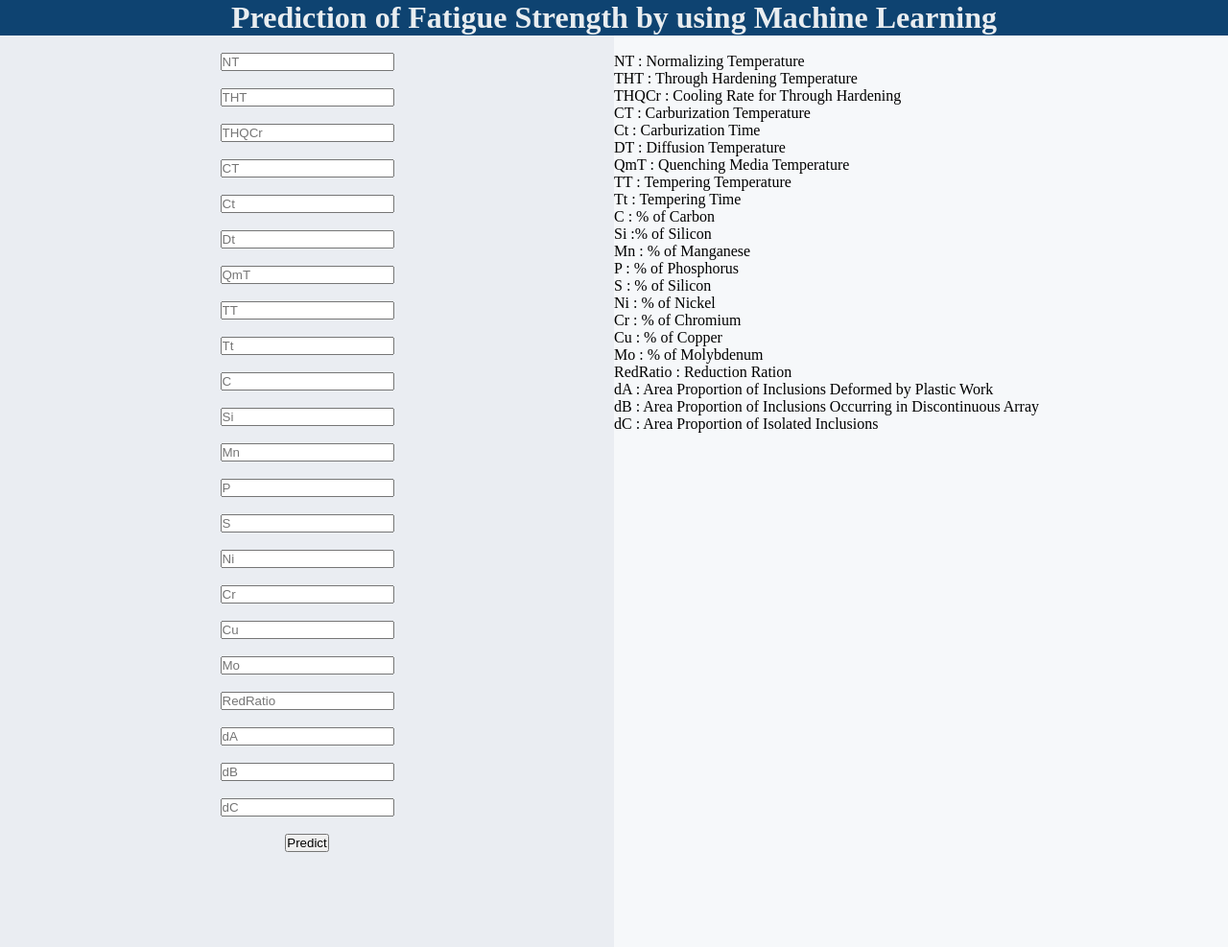
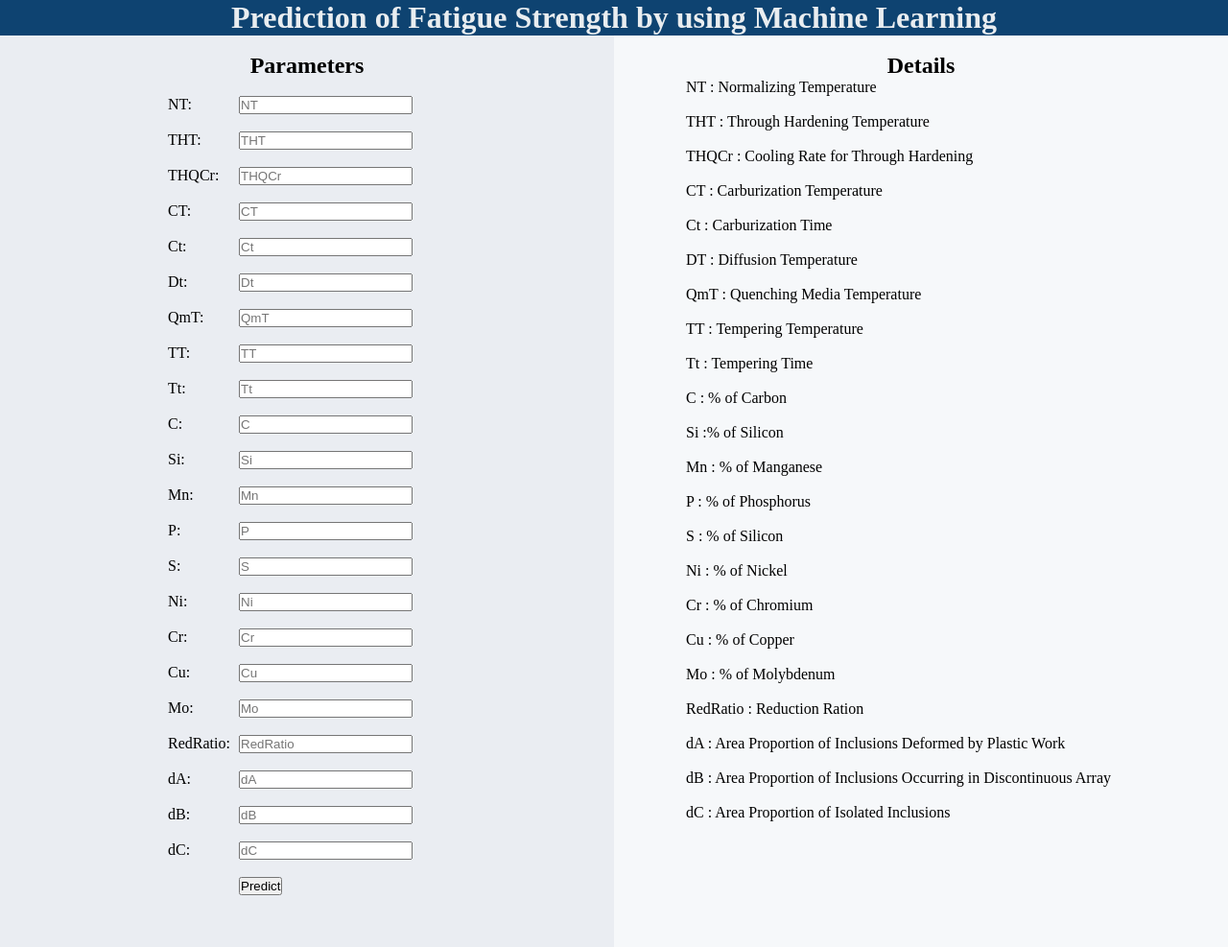
Before and after one commit to NagrajADesai/Prediction_of_fatigue_strength, a Flask app: page / in a window 1280 px wide. Shown: the whole page at 96% size. Run offline with Flask 3, Linux system fonts and the light colour scheme; parts of the project's set-up code (start-up, migrations or seed data) failed here and were passed over.

Commit message:
changed regmodel.pkl

```diff
--- a/app.py
+++ b/app.py
@@ -26,8 +26,10 @@ def predict():
     data = [float(x) for x in request.form.values()]
     data =np.array(data).reshape(1,-1)
     print(data)
+
     output = regmodel.predict(data)[0]
-    return render_template("home.html",prediction_text = "The life of given steel material is {} * 10^7 number of cycles".format(output))
+
+    return render_template("home.html",prediction_text= "The life of given steel material is {} * 10^7 number of cycles".format(output))
 
 
 if __name__ == "__main__":
--- a/templates/home.html
+++ b/templates/home.html
@@ -38,6 +38,14 @@
 	.center{
 		text-align: center;
 	}
+	label{
+		padding-left: 175px;
+		display: inline-block;
+		width:70px;
+	}
+	.leftpadding{
+		padding-left: 75px;
+	}
 </style>
 </head>
 
@@ -48,105 +56,114 @@
  <div class="login">
      <!-- Main Input For Receiving Query to our ML -->
 	 <form  action="{{ url_for('predict')}}"method="post" >
-         <div class="center">
+
+		<div class="">
 		   <br>
+		   <h2 class="center">Parameters</h2>
+		   <p class="rightpadding">
+			<br>
+		   <label>NT:</label>
 	   <input type="text" name="NT" placeholder="NT" required="required" />
 	   <br><br>
+	   <label>THT:</label>
 	   <input type="text" name="THT" placeholder="THT" required="required" />
-		<br><br>
+	   <br><br><label>THQCr:</label>
 	   <input type="text" name="THQCr" placeholder="THQCr" required="required" />
-		<br><br>
+	   <br><br><label>CT:</label>
 	   <input type="text" name="CT" placeholder="CT" required="required" />
-		<br><br>
+	   <br><br><label>Ct:</label>
 	   <input type="text" name="Ct" placeholder="Ct" required="required" />
-		<br><br>
+	   <br><br><label>Dt:</label>
 	   <input type="text" name="Dt" placeholder="Dt" required="required" />
-		<br><br>
+	   <br><br><label>QmT:</label>
 	   <input type="text" name="QmT" placeholder="QmT" required="required" />
-	    <br><br>
+	   <br><br><label>TT:</label>
 	   <input type="text" name="TT" placeholder="TT" required="required" />
-	    <br><br>
+	   <br><br><label>Tt:</label>
 	   <input type="text" name="Tt" placeholder="Tt" required="required" />
-		<br><br>
+	   <br><br><label>C:</label>
 	   <input type="text" name="C" placeholder="C" required="required" />
-	    <br><br>
+	   <br><br><label>Si:</label>
 	   <input type="text" name="Si" placeholder="Si" required="required" />
-		<br><br>
+	   <br><br><label>Mn:</label>
 	   <input type="text" name="Mn" placeholder="Mn" required="required" />
-		<br><br>
+	   <br><br><label>P:</label>
 	   <input type="text" name="P" placeholder="P" required="required" />
-	    <br><br>
+	   <br><br><label>S:</label>
 	   <input type="text" name="S" placeholder="S" required="required" />
-	    <br><br>
+	   <br><br><label>Ni:</label>
 	   <input type="text" name="Ni" placeholder="Ni" required="required" />
-	    <br><br>
+	   <br><br><label>Cr:</label>
 	   <input type="text" name="Cr" placeholder="Cr" required="required" />
-		<br><br>
+	   <br><br><label>Cu:</label>
 	   <input type="text" name="Cu" placeholder="Cu" required="required" />
-	    <br><br>
+	   <br><br><label>Mo:</label>
 	   <input type="text" name="Mo" placeholder="Mo" required="required" />
-	    <br><br>
+	   <br><br><label>RedRatio:</label>
 	   <input type="text" name="RedRatio" placeholder="RedRatio" required="required" />
-	    <br><br>
+	   <br><br><label>dA:</label>
 	   <input type="text" name="dA" placeholder="dA" required="required" />
-	    <br><br>
+	   <br><br><label>dB:</label>
 	   <input type="text" name="dB" placeholder="dB" required="required" />
-	    <br><br>
+	   <br><br><label>dC:</label>
 	   <input type="text" name="dC" placeholder="dC" required="required" />
 	   <br><br>
+	   <label></label>
 	   <button type="submit" class="btn btn-primary btn-block btn-large">Predict</button>
 
    </form>
   <br>
   <br>
+  <div class="center">
 	  {{ prediction_text }}
    </div>
-
+  </div>
  </div><div class="detail">
-<p>
 	 <br>
+	 <h2 class="center">Details</h2>
+	 <p class="leftpadding">
 <span>NT : Normalizing Temperature</span>
-<br>
+<br><br>
 <span>THT : Through Hardening Temperature</span>
-<br>
+<br><br>
 <span>THQCr : Cooling Rate for Through Hardening</span>
-<br>
+<br><br>
 <span>CT : Carburization Temperature</span>
-<br>
+<br><br>
 <span>Ct : Carburization Time</span>
-<br>
+<br><br>
 <span>DT : Diffusion Temperature</span>
-<br>
+<br><br>
 <span>QmT : Quenching Media Temperature</span>
-<br>
+<br><br>
 <span>TT : Tempering Temperature</span>
-<br>
+<br><br>
 <span>Tt : Tempering Time</span>
-<br>
+<br><br>
 <span>C : % of Carbon</span>
-<br>
+<br><br>
 <span>Si :% of Silicon</span>
-<br>
+<br><br>
 <span>Mn : % of Manganese</span>
-<br>
+<br><br>
 <span>P : % of Phosphorus</span>
-<br>
+<br><br>
 <span>S : % of Silicon</span>
-<br>
+<br><br>
 <span>Ni : % of Nickel</span>
-<br>
+<br><br>
 <span>Cr : % of Chromium</span>
-<br>
+<br><br>
 <span>Cu : % of Copper</span>
-<br>
+<br><br>
 <span>Mo : % of Molybdenum</span>
-<br>
+<br><br>
 <span>RedRatio : Reduction Ration</span>
-<br>
+<br><br>
 <span>dA : Area Proportion of Inclusions Deformed by Plastic Work</span>
-<br>
+<br><br>
 <span>dB : Area Proportion of Inclusions Occurring in Discontinuous Array</span>
-<br>
+<br><br>
 <span>dC : Area Proportion of Isolated Inclusions</span>
 </p>
 </div>
```
Also changed, not shown: 1 other file. Lines whose indentation alone changed are shown as unchanged.
